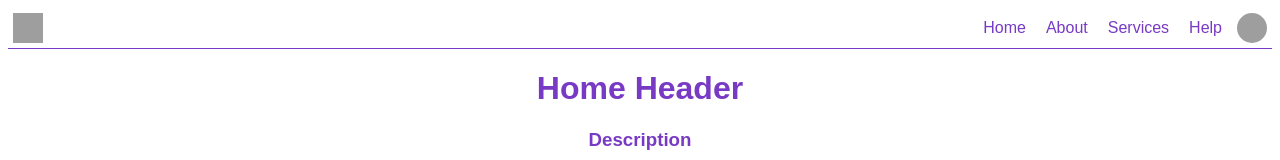
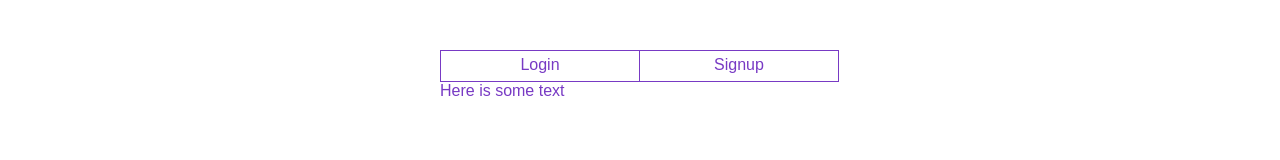
Before and after one commit to kevinmjacobs/prkr, a React app: page / in a window 1280 px wide. Shown: the top 160 px of the page. Built offline with nearby package versions, Linux system fonts and the light colour scheme; no server answers; grey boxes are pictures that could not be loaded; the HTML template or start-up script is replaced by a standard one.

Commit message:
Create Login component Set up buttons for Login and Signup

```diff
--- /dev/null
+++ b/src/components/login/Login.jsx
@@ -0,0 +1,27 @@
+import React from 'react';
+import { BrowserRouter as Router, Route } from "react-router-dom";
+import { MainDiv, LoginTab, SignupTab} from './Login.style.js';
+
+class Login extends React.Component {
+  constructor() {
+    super();
+  }
+
+  render() {
+    return(
+      <MainDiv>
+        <LoginTab>Login</LoginTab>
+        <SignupTab>Signup</SignupTab>
+        <div>
+          Here is some text
+        </div>
+        <Router>
+          {/* <Route exact path="/" component={Login} />
+          <Route exact path="/signup" component={Signup} /> */}
+        </Router>
+      </MainDiv>
+    )
+  }
+}
+
+export default Login;
--- /dev/null
+++ b/src/components/login/Login.style.js
@@ -0,0 +1,31 @@
+import styled from 'styled-components';
+
+export const MainDiv = styled.div`
+  font-family: Arial, Helvetica, sans-serif;
+  color: #783ac4;
+  margin: auto;
+  margin-top: 50px;
+  width: 400px;
+  height: 700px;
+`;
+
+export const LoginTab = styled.span`
+  text-align: center;
+  width: 198px;
+  height: 25px;
+  display: inline;
+  float: left;
+  padding-top: 5px;
+  border: 1px solid #783ac4;
+`;
+
+export const SignupTab = styled.span`
+  text-align: center;
+  width: 198px;
+  height: 25px;
+  float: left;
+  padding-top: 5px;
+  display: inline;
+  border: 1px solid #783ac4;
+  border-left: none;
+`;
--- a/src/index.jsx
+++ b/src/index.jsx
@@ -5,6 +5,7 @@ import { combineReducers, createStore } from 'redux';
 import logoReducer from './reducers/logoReducer.js'
 import itemReducer from './reducers/itemReducer.js'
 import App from './components/App.jsx';
+import Login from './components/login/Login.jsx';
 
 const allReducers = combineReducers({
   items: itemReducer,
@@ -24,7 +25,8 @@ const store = createStore(
 
 render(
   <Provider store={store}>
-    <App />
+    {/* <App /> */}
+    <Login />
   </Provider>,
   document.getElementById("app")
 )
```
